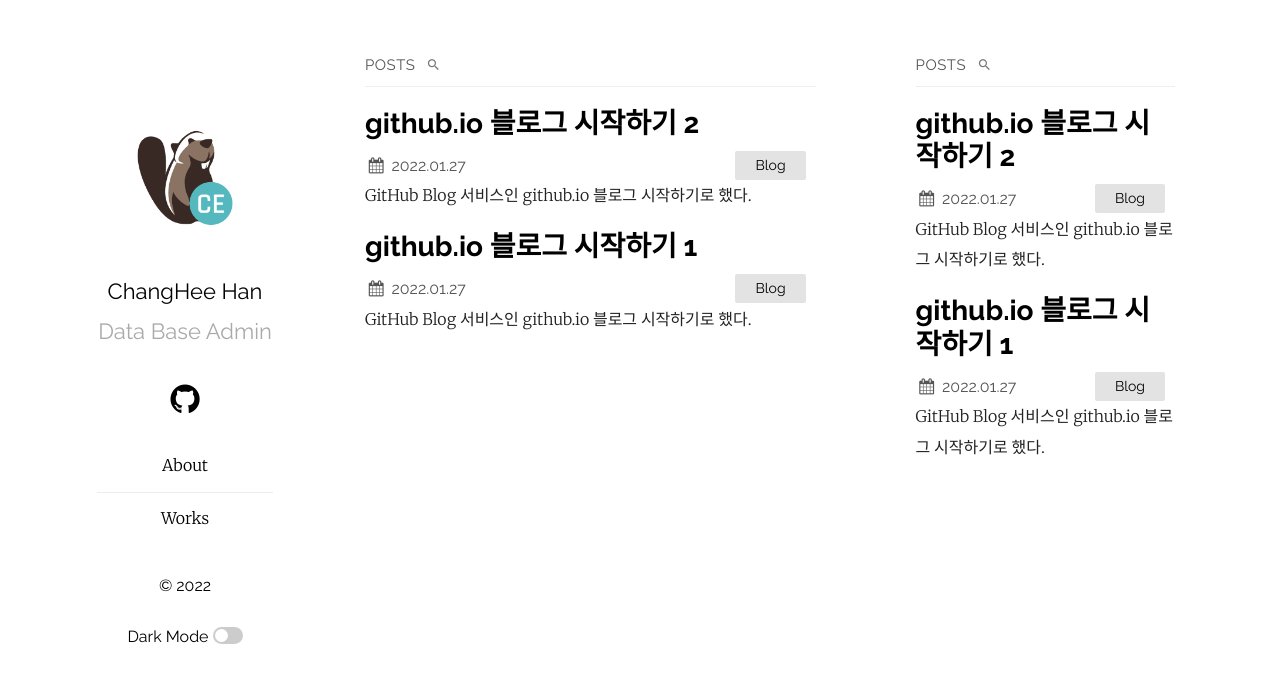
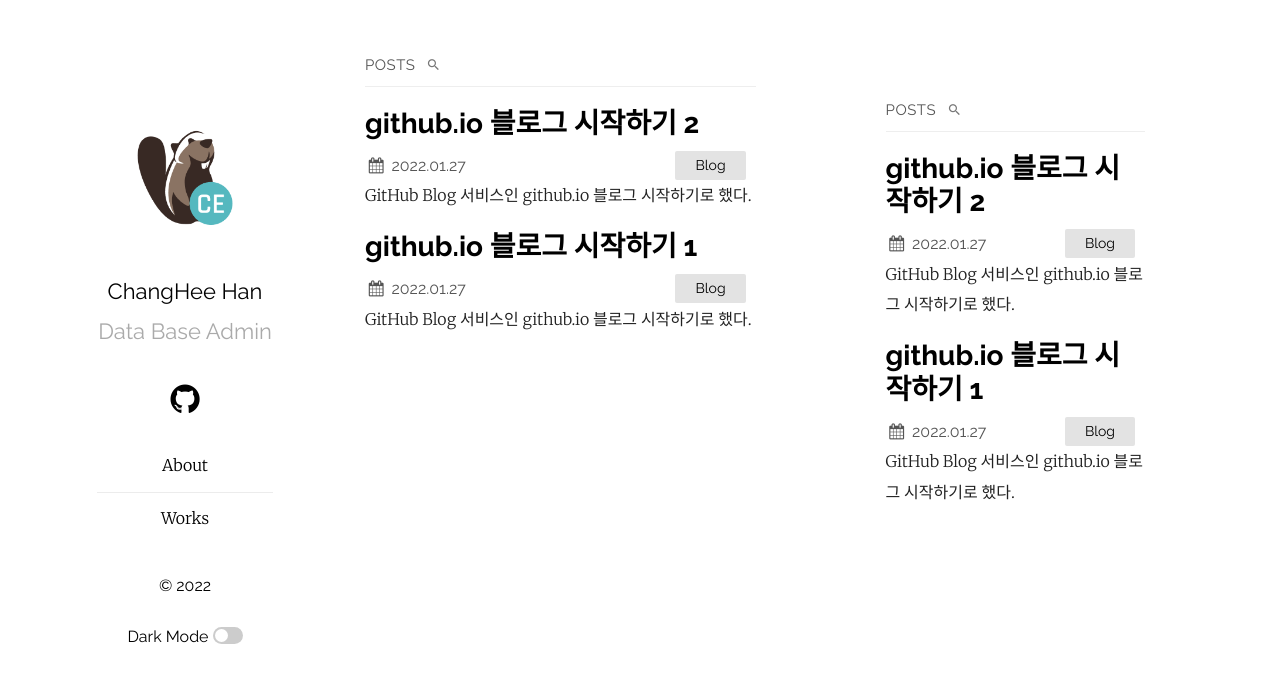
Before and after one commit to sfthch/sfthch, a Jekyll site: the page built from index.md, in a window 1280 px wide. Shown: the top 683 px of the page. Built offline with Jekyll 4.4.1, drawn with Linux system fonts in a browser that asks for light colours.

Commit message:
2202031653

```diff
--- a/_layouts/default2.html
+++ b/_layouts/default2.html
@@ -165,6 +165,7 @@
     <section class="content">
       {{ content }}
     </section>
+    <section class="posts">
 {%- if site.posts.size > 0 -%}
   <ul class="posts">
     <li class="posts-labelgroup" id="posts-labelgroup">
@@ -212,6 +213,7 @@
 		<use xlink:href="{{ '/assets/minima-social-icons.svg#rss' | relative_url }}"></use>
 	</svg><a href="{{ "/feed.xml" | relative_url }}">Subscribe</a></p> -->
 {%- endif -%}
+    </section>
     <footer class="{{condensed_class}}">
       {{ footer }}
     </footer>
```
